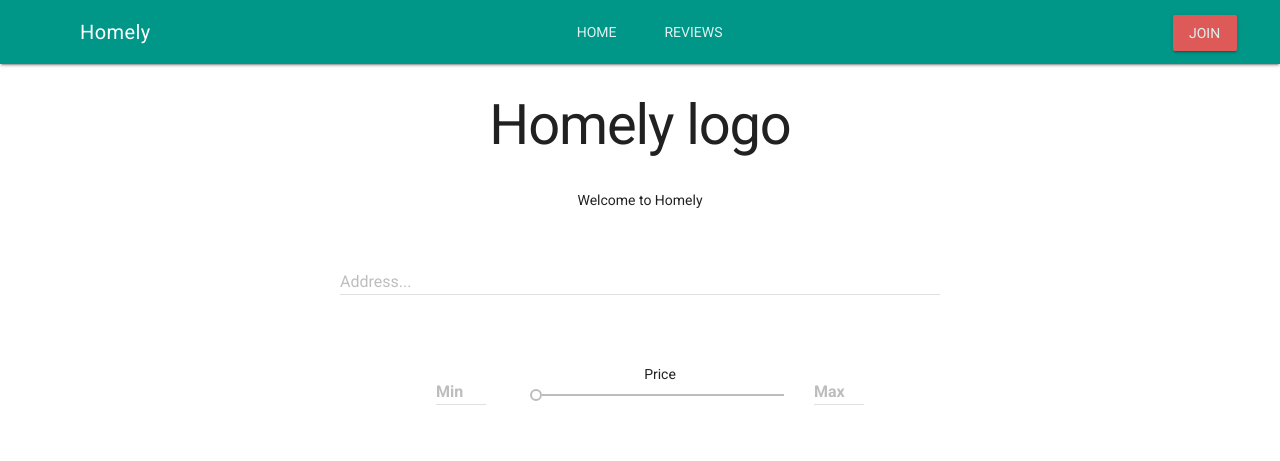
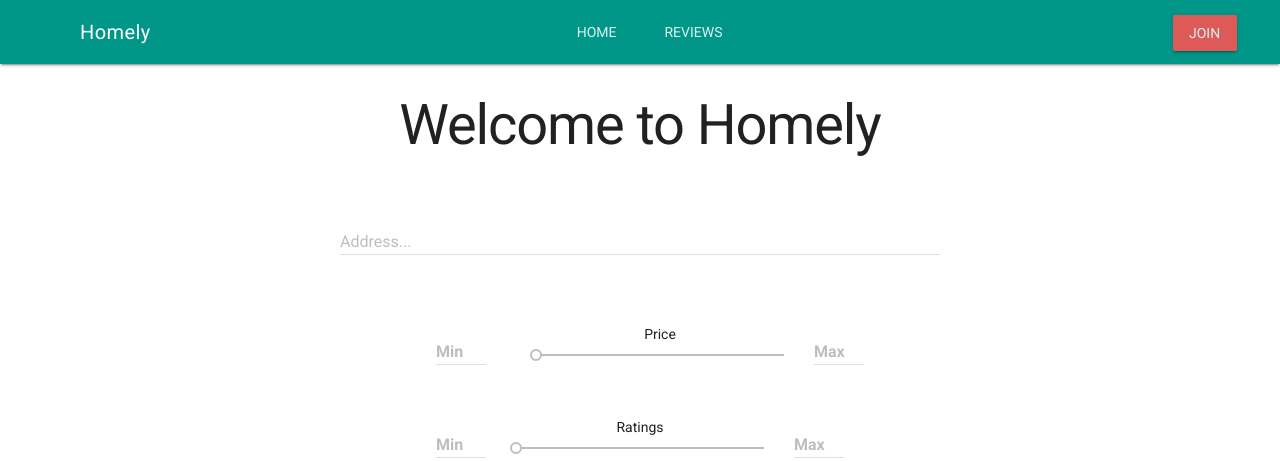
Before and after one commit to SEG2900Team6/SEG2900Team6.github.io, a plain HTML site: page index.html in a window 1280 px wide. Shown: the top 461 px of the page. Drawn offline with Linux system fonts and the light colour scheme; files that its build step writes are made by us from their sources.

Commit message:
fixed about us footer link, fixed title in index

```diff
--- a/index.html
+++ b/index.html
@@ -41,9 +41,7 @@
 
 <div class="page-content">
 	<center>
-	<h1>Homely logo</h1>
-
-	<p>Welcome to Homely</p>
+	<h1>Welcome to Homely</h1>
 
 
 	<form action="#">
@@ -123,7 +121,7 @@
 		<div class="mdl-mega-footer__drop-down-section">
 			<h1 class="mdl-mega-footer__heading">About Us</h1>
 			<ul class="mdl-mega-footer__link-list">
-				<li><a href="">Our Mission</a></li>
+				<li><a href="https://seg2900team6.github.io/about">Our Mission</a></li>
 				<li><a href="https://seg2900team6.github.io/about">The Team</a></li>
 				<li><a href="">Blog</a></li>
 		</div>
```
Also changed, not shown: about.html (+1 -1 lines), reviews.html (+1 -1 lines), signup.html (+1 -1 lines), signup_action.html (+1 -1 lines).
